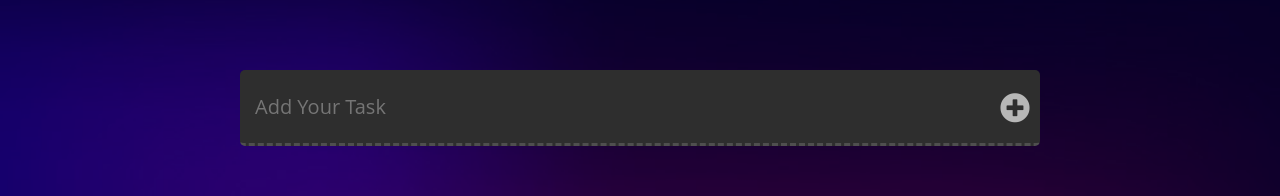
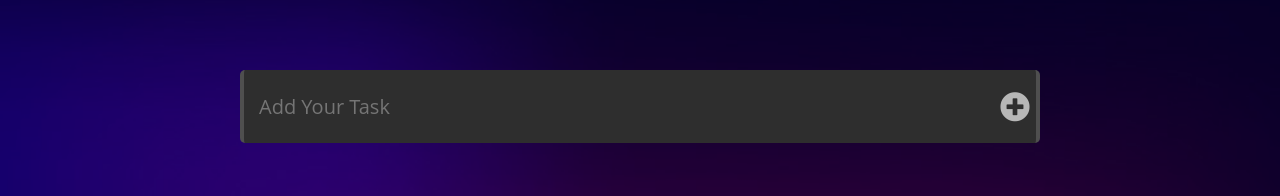
Before and after one commit to Amr-AG/ToDoList, a plain HTML site: page index.html in a window 1280 px wide. Shown: the top 196 px of the page. Drawn offline with Linux system fonts and the light colour scheme.

Commit message:
Update style.css

```diff
--- a/CSS/style.css
+++ b/CSS/style.css
@@ -48,7 +48,8 @@ body {
   color: white;
   border-radius: 5px;
   border: none;
-  border-bottom: dashed 3px #4f4f4f;
+  border-right: solid 4px #4f4f4f;
+  border-left: solid 4px #4f4f4f;
   z-index: 1;
 }
 #add:focus {
```
